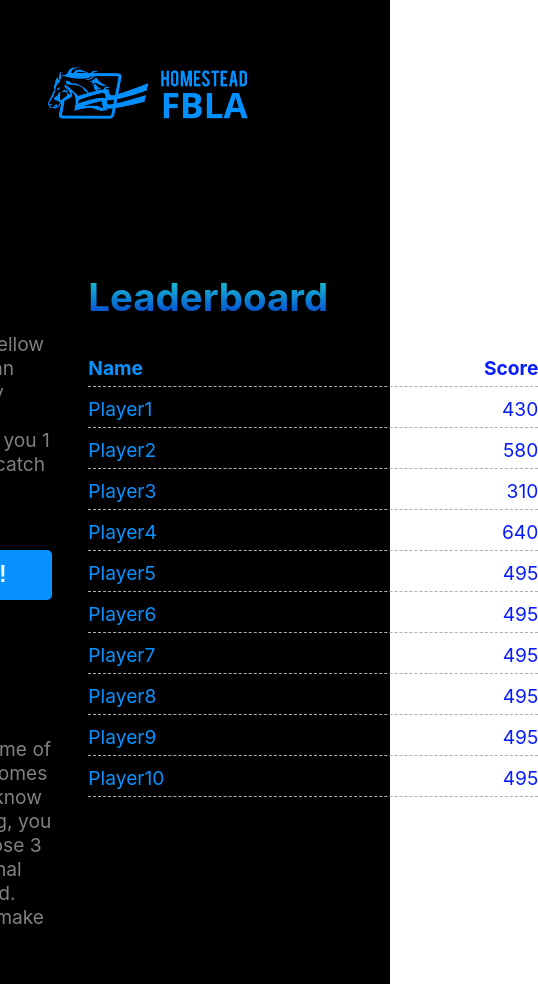
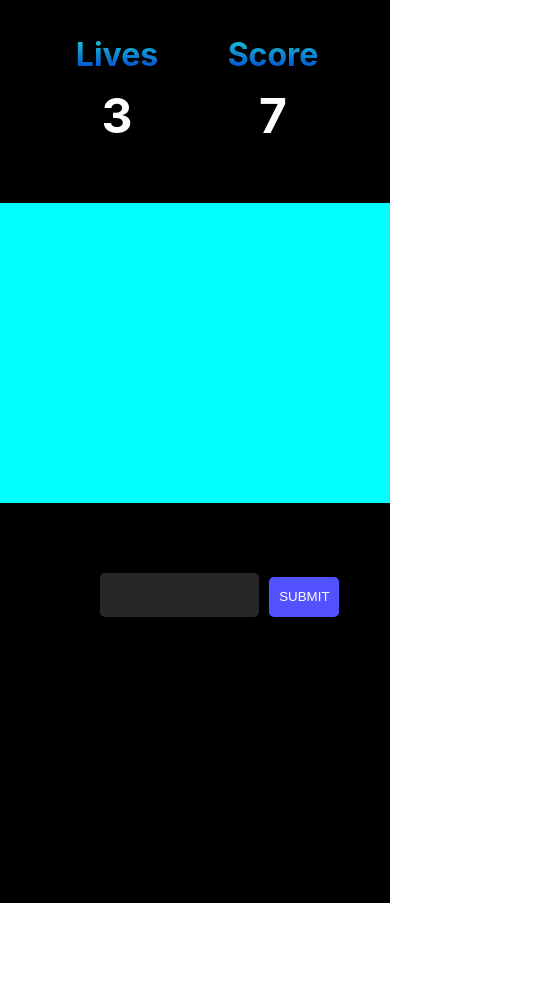
Before and after one commit to vaiolis/member-rec, a React (Create React App) app: page /game in a window 390 px wide. Shown: the whole page, 538 px wide, since content can reach past the window. After the commit the page ends 903 px from the top, so only its background shows below. Built offline with nearby package versions, Linux system fonts and the light colour scheme.

Commit message:
mobile responsive, routes, and new pages

```diff
--- a/package.json
+++ b/package.json
@@ -8,7 +8,8 @@
     "@testing-library/user-event": "^13.5.0",
     "react": "^18.2.0",
     "react-dom": "^18.2.0",
-    "react-scripts": "5.0.1",
+    "react-router-dom": "^6.3.0",
+    "react-scripts": "^2.1.3",
     "web-vitals": "^2.1.4"
   },
   "scripts": {
--- a/src/App.js
+++ b/src/App.js
@@ -1,26 +1,8 @@
-import logo from './assets/fblalogo.png';
 import './App.css';
-import Leaderboard from './components/Leaderboard';
+import React from "react";
 
-function App() {
+export default function App() {
   return (
-    <div className="App">
-      <div className='logo'>
-        <img alt='' className='logo-img' src={logo}></img>
-      </div>
-
-      <div className='main'>
-        <div className='left'>
-            <h1>Face to Name Trivia</h1>
-            <p>See how many fellow members you can recognize! Every member you recognize earns you 1 point - the only catch is can only get 3 faces wrong!</p>
-            <button><strong>Play Now!</strong></button>
-            <h1 className='play'>How To Play?</h1>
-            <p>Type the first name of each face that comes up. If you don’t know or get one wrong, you will lose 1 life. Lose 3 lives and your final score is recorded. You need [x] to make it to the Top 10!</p>
-        </div>
-        <Leaderboard />
-      </div>
-    </div>
+    <h1>Routes broken</h1>
   );
 }
-
-export default App;
--- a/src/components/Leaderboard.css
+++ b/src/components/Leaderboard.css
@@ -25,3 +25,11 @@
     right: 0;
     margin-top: 10px;
 }
+
+@media screen and (max-width: 500px) {
+	.container {
+		height: auto;
+		width: 88vw;
+		margin-bottom: 50px;
+	}
+}
--- /dev/null
+++ b/src/components/NameForm.css
@@ -0,0 +1,61 @@
+.name-input {
+    background-color: rgb(39, 39, 39);
+    width: 400px;
+    border: 2px;
+    margin-right: 10px;
+    height: 50px;
+    border-radius: 5px;
+    color: aliceblue;
+    padding-left:2%;
+    font-size: 1.2rem;
+}
+
+.submit-btn {
+    background-color: rgb(82, 82, 255);
+    color:white;
+    border: 0px;
+    height: 50px;
+    width: 70px;
+    border-radius: 5px;
+}
+
+.submit-btn:hover {
+    background-color: blue;
+}
+
+form {
+    text-align: center;
+    margin-top: -70px;
+}
+
+@media screen and (max-width: 500px) {
+    .name-input {
+        background-color: rgb(39, 39, 39);
+        width: 150px;
+        border-color: blue;
+        margin-right: 10px;
+        height: 42px;
+        border-radius: 5px;
+        color: aliceblue;
+        padding-left:2%;
+        font-size: 1.2rem;
+    }
+
+    .submit-btn {
+        background-color: rgb(82, 82, 255);
+        color:white;
+        border: 0px;
+        height: 40px;
+        width: 70px;
+        border-radius: 5px;
+    }
+
+    .submit-btn:hover {
+        background-color: blue;
+    }
+
+    form {
+        text-align: center;
+        margin-top: 70px;
+    }
+}
--- /dev/null
+++ b/src/components/NameForm.jsx
@@ -0,0 +1,35 @@
+import React from "react";
+import './NameForm.css'
+
+class NameForm extends React.Component {
+    constructor(props) {
+      super(props);
+      this.state = {value: ''};
+
+      this.handleChange = this.handleChange.bind(this);
+      this.handleSubmit = this.handleSubmit.bind(this);
+    }
+
+    handleChange(event) {
+      this.setState({value: event.target.value});
+    }
+
+    handleSubmit(event) {
+      alert('A name was submitted: ' + this.state.value);
+      event.preventDefault();
+    }
+
+    render() {
+      return (
+        <form onSubmit={this.handleSubmit}>
+          <label>
+            Name:
+            <input className="name-input" type="text" value={this.state.value} onChange={this.handleChange} />
+          </label>
+          <input className='submit-btn' type="submit" value="SUBMIT" />
+        </form>
+      );
+    }
+  }
+
+  export default NameForm
--- a/src/index.js
+++ b/src/index.js
@@ -1,14 +1,25 @@
 import React from 'react';
 import ReactDOM from 'react-dom/client';
 import './index.css';
-import App from './App';
 import reportWebVitals from './reportWebVitals';
+import {
+  BrowserRouter,
+  Routes,
+  Route,
+} from "react-router-dom";
+import Home from './pages/Home'
+import Game from './pages/Game'
+import Results from './pages/Results'
 
 const root = ReactDOM.createRoot(document.getElementById('root'));
 root.render(
-  <React.StrictMode>
-    <App />
-  </React.StrictMode>
+  <BrowserRouter>
+    <Routes>
+      <Route path="/" element={<Home />} />
+      <Route path="game" element={<Game />} />
+      <Route path="results" element={<Results />} />
+    </Routes>
+  </BrowserRouter>
 );
 
 // If you want to start measuring performance in your app, pass a function
--- /dev/null
+++ b/src/pages/Game.css
@@ -0,0 +1,77 @@
+.Game {
+    background-color: black;
+    height: 110vh;
+    margin-top: -25px;
+    justify-content: center;
+}
+
+.game-comps {
+    display: flex;
+    justify-content: center;
+    padding: 10%;
+}
+
+.lives {
+    height: 200px;
+    width: 200px;
+    text-align: center;
+}
+
+.image {
+    background-color:bisque;
+    height: 400px;
+    width: 400px;
+    text-align: center;
+    margin-left: 5%;
+    margin-right: 5%;
+}
+
+.current-score {
+    height: 200px;
+    width: 200px;
+    text-align: center;
+}
+
+h2 {
+    font-size: 3rem;
+    color: white;
+    margin-top:-10px;
+}
+
+.mobile-image {
+    display: none;
+}
+
+@media screen and (max-width: 500px) {
+    .Game {
+        background-color: black;
+        margin-top: -25px;
+        justify-content: center;
+    }
+
+    .game-comps {
+        justify-content: center;
+        padding: 10%;
+    }
+
+    .lives {
+        text-align: center;
+    }
+
+    .image {
+        display: none;
+    }
+
+    .mobile-image {
+        background-color: aqua;
+        width: 100vw;
+        height: 300px;
+        display: block;
+        margin-top: -50px;
+        justify-content: center;
+        text-align: center;
+        align-items: center;
+        align-self: center;
+    }
+
+}
--- /dev/null
+++ b/src/pages/Game.jsx
@@ -0,0 +1,30 @@
+import React from "react";
+import './Game.css';
+import NameForm from '../components/NameForm'
+
+export default function Game () {
+    return (
+        <div className="Game">
+            <div className="game-comps">
+                <div className="lives">
+                    <h1>Lives</h1>
+                    <h2>3</h2>
+                </div>
+                <div className="image">
+
+                </div>
+                <div className="current-score">
+                    <h1>Score</h1>
+                    <h2>7</h2>
+                </div>
+            </div>
+            <div className="mobile-image">
+
+            </div>
+            <div>
+
+                <NameForm></NameForm>
+            </div>
+        </div>
+    )
+}
--- /dev/null
+++ b/src/pages/Home.css
@@ -0,0 +1,78 @@
+.Home {
+    background-color: rgb(0, 0, 0);
+    font-size: 1.2rem;
+    padding: 3%;
+  }
+
+  .leaderboard-container {
+    margin-top: -70px;
+  }
+
+  .main {
+    display: flex;
+      justify-content: center;
+      align-items: center
+  }
+
+  p {
+    color: grey;
+
+  }
+
+  h1 {
+    background: -webkit-linear-gradient(rgb(28, 216, 210), rgb(0, 56, 210));
+    -webkit-background-clip: text;
+    -webkit-text-fill-color: transparent;
+  }
+
+  .logo-img {
+    width: 200px;
+    margin-left: 7%;
+    margin-top: 2%;
+  }
+
+  button {
+    background: #0792FF;
+    border-radius: 5px;
+    border: 0;
+    padding: .5% 1% .5% 1%;
+    color: aliceblue;
+    width: 200px;
+    height: 50px;
+    font-size:larger;
+    margin-top: 3%;
+  }
+
+  button:hover {
+    background-color: blue;
+  }
+
+  .left {
+    width: 400px;
+    margin-right: 10%;
+  }
+
+  .play {
+    margin-top: 10%;
+  }
+
+  @media screen and (max-width: 500px) {
+
+    .logo-img {
+      margin-left: 10%;
+      margin-top: 10%;
+    }
+    .main {
+        display:block;
+    }
+    .left {
+        width: auto;
+        margin-left: 10px;
+    }
+
+    .leaderboard-container {
+        margin-top: auto;
+        margin-left: 10px;
+
+      }
+  }
--- /dev/null
+++ b/src/pages/Home.jsx
@@ -0,0 +1,30 @@
+import logo from '../assets/fblalogo.png'
+import './Home.css';
+import Leaderboard from '../components/Leaderboard'
+import React from 'react';
+import { Link } from 'react-router-dom'
+
+function Home() {
+  return (
+    <div className="Home">
+      <div className='logo'>
+        <img alt='' className='logo-img' src={logo}></img>
+      </div>
+
+      <div className='main'>
+        <div className='left'>
+            <h1>Face to Name Trivia</h1>
+            <p>See how many fellow members you can recognize! Every member you recognize earns you 1 point - the only catch is can only get 3 faces wrong!</p>
+            <Link to="/game">
+                <button><strong>Play Now!</strong></button>
+            </Link>
+            <h1 className='play'>How To Play?</h1>
+            <p>Type the first name of each face that comes up. If you don’t know or get one wrong, you will lose 1 life. Lose 3 lives and your final score is recorded. You need [x] to make it to the Top 10!</p>
+        </div>
+        <Leaderboard />
+      </div>
+    </div>
+  );
+}
+
+export default Home;
--- /dev/null
+++ b/src/pages/Results.jsx
@@ -0,0 +1,11 @@
+import React from "react";
+import './Results.css';
+
+
+export default function Results () {
+    return (
+        <div>
+            <h1>Results</h1>
+        </div>
+    )
+}
```
Also changed, not shown: src/pages/Results.css (added), 1 other file (tests, documents, lock files or other folders).
